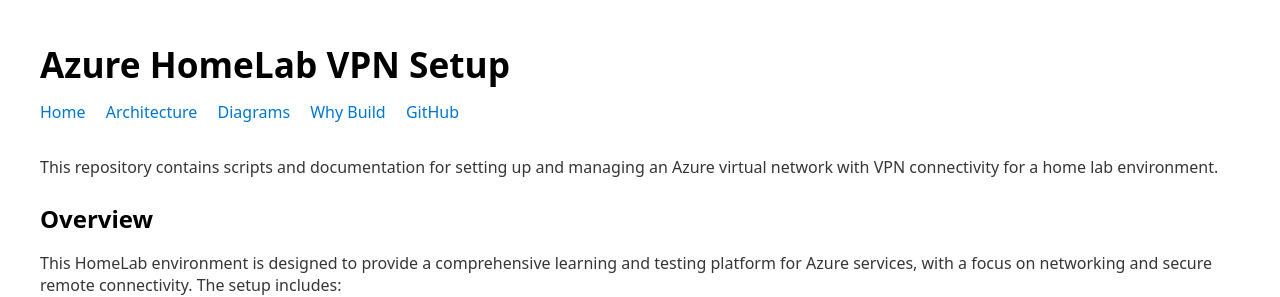
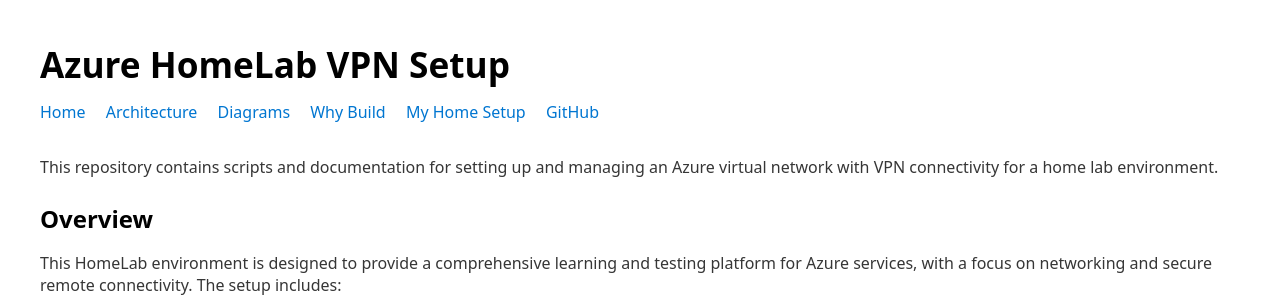
Before and after one commit to JustAGhosT/home-lab-setup, a Jekyll site: the page built from index.md, in a window 1280 px wide and 900 px high. Shown: the top 297 px of the window. Built offline with Jekyll 4.4.1, drawn with Linux system fonts in a browser that asks for light colours.

Commit message:
:docs: docs: added my home setup

```diff
--- a/_layouts/default.html
+++ b/_layouts/default.html
@@ -32,6 +32,7 @@
         <a href="/home-lab-setup/architecture.html">Architecture</a>
         <a href="/home-lab-setup/docs/diagrams/README.html">Diagrams</a>
         <a href="/home-lab-setup/docs/why-build.html">Why Build</a>
+        <a href="/home-lab-setup/docs/my-home-setup/README.html">My Home Setup</a>
         <a href="https://github.com/JustAGhosT/home-lab-setup">GitHub</a>
       </nav>
   </header>
```
